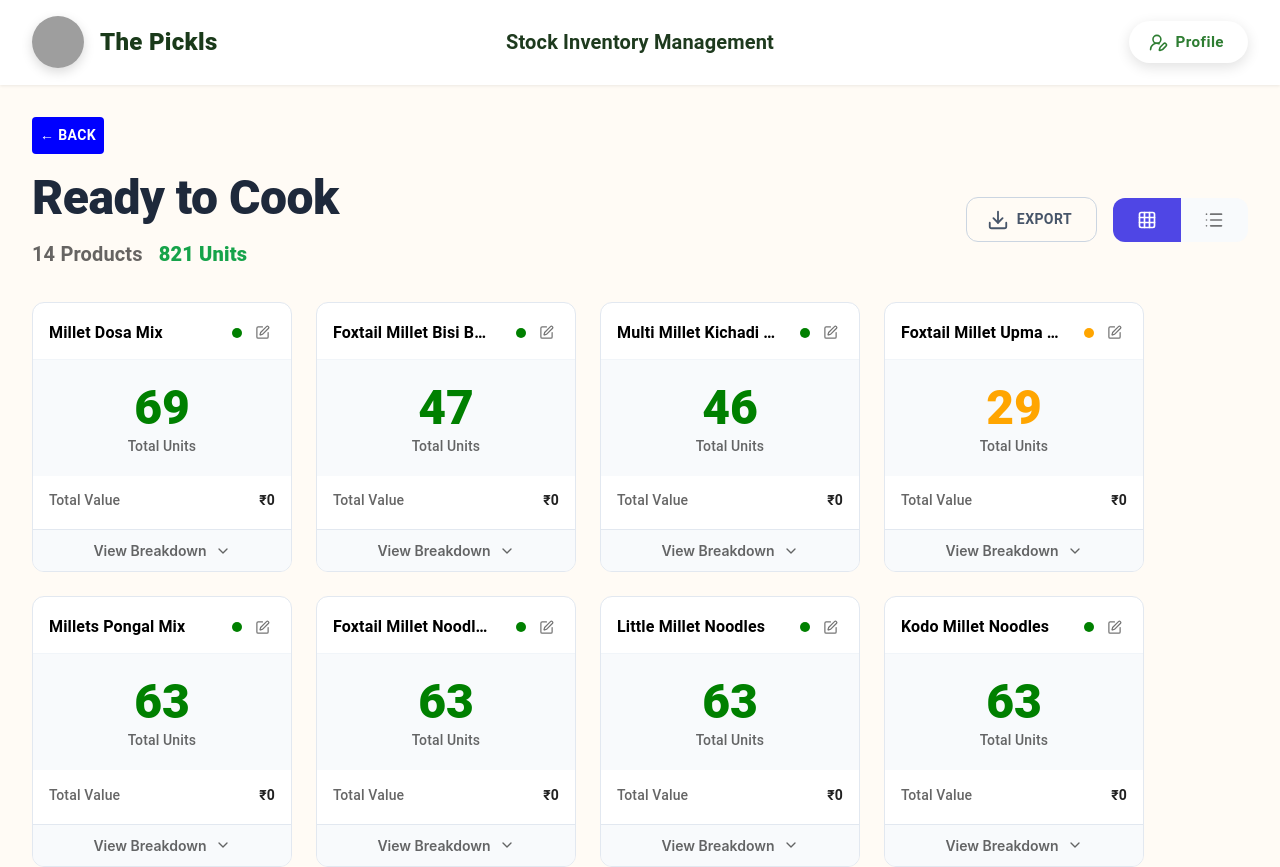
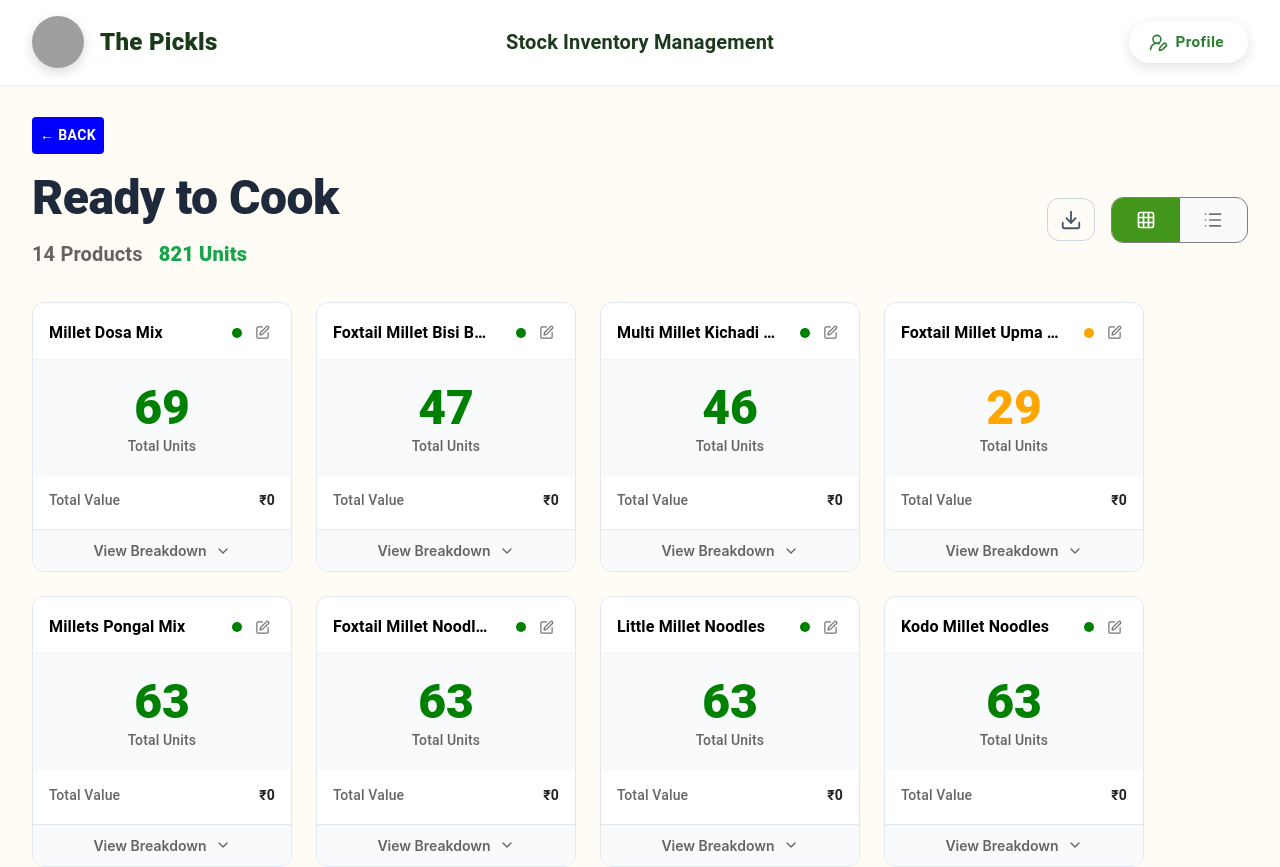
Before and after one commit to vadlamudisireesha1/dashboard, a React (Create React App) app: page /category/millets in a window 1280 px wide. Shown: the top 867 px of the page. Built offline with nearby package versions, Linux system fonts and the light colour scheme; grey boxes are pictures that could not be loaded.

Commit message:
few ui tweeks ad changes

```diff
--- a/src/pages/ProductCategory.jsx
+++ b/src/pages/ProductCategory.jsx
@@ -435,9 +435,9 @@ export default function ProductCategory() {
             </Box>
           </Box>
 
-          {/* Right – Download + Toggle (YOUR ORIGINAL FUNCTIONALITY – NO CHANGE) */}
+          {/* Right – Download + Toggle  */}
           <Box sx={{ display: "flex", alignItems: "center", gap: 2 }}>
-            {/* Download Button – Just Better Look */}
+            {/* Download Button  */}
             <Box sx={{ position: "relative" }}>
               <Button
                 variant="outlined"
@@ -446,17 +446,19 @@ export default function ProductCategory() {
                 sx={{
                   borderRadius: 3,
                   fontWeight: 600,
+                  minWidth: "auto",
+                  padding: "8px 12px",
                   border: "1.5px solid #cbd5e1",
                   color: "#475569",
-                  px: 3,
-                  py: 1.2,
+                  "& .MuiButton-startIcon": {
+                    margin: 0,
+                  },
                   "&:hover": {
-                    borderColor: "#6366f1",
+                    borderColor: "#42961A",
                     bgcolor: "#f8fafc",
                   },
-                }}>
-                Export
-              </Button>
+                }}
+              />
 
               {/* Your Original Dropdown – No Logic Changed */}
               {showDownloadMenu && (
@@ -518,14 +520,16 @@ export default function ProductCategory() {
                 bgcolor: "#f8fafc",
                 borderRadius: 3,
                 overflow: "hidden",
+                border: "1px solid grey",
                 "& .MuiToggleButton-root": {
                   border: "none",
                   px: 3,
                   py: 1.5,
                   "&.Mui-selected": {
-                    bgcolor: "#4f46e5",
+                    bgcolor: "#42961A",
                     color: "white",
-                    "&:hover": { bgcolor: "#4338ca" },
+                    border: "none",
+                    "&:hover": { bgcolor: "" },
                   },
                 },
               }}>
```
